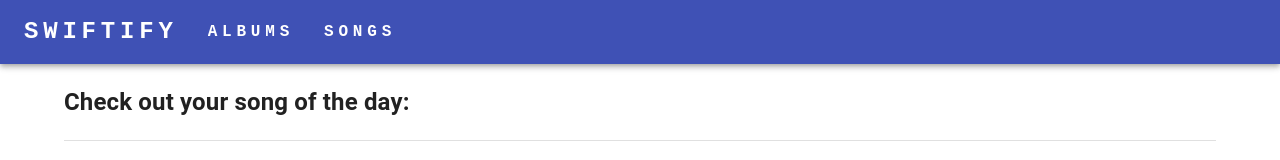
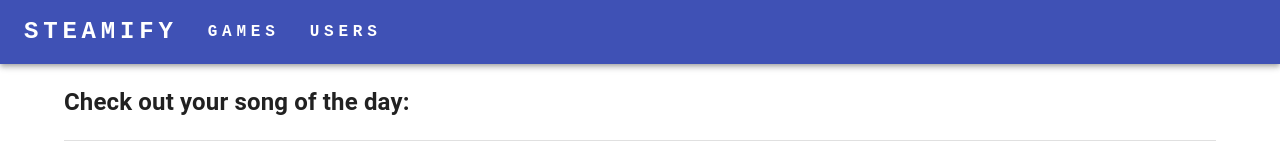
Before and after one commit to ZZJHARRY/SteamVerse, a React (Create React App) app in the folder client/: page / in a window 1280 px wide. Shown: the top 160 px of the page. Built offline with nearby package versions, Linux system fonts and the light colour scheme; no server answers.

Commit message:
Update NavBar.js

```diff
--- a/client/src/components/NavBar.js
+++ b/client/src/components/NavBar.js
@@ -36,9 +36,9 @@ export default function NavBar() {
     <AppBar position='static'>
       <Container maxWidth='xl'>
         <Toolbar disableGutters>
-          <NavText href='/' text='SWIFTIFY' isMain />
-          <NavText href='/albums' text='ALBUMS' />
-          <NavText href='/songs' text='SONGS' />
+          <NavText href='/' text='STEAMIFY' isMain />
+          <NavText href='/albums' text='GAMES' />
+          <NavText href='/songs' text='USERS' />
         </Toolbar>
       </Container>
     </AppBar>
```
